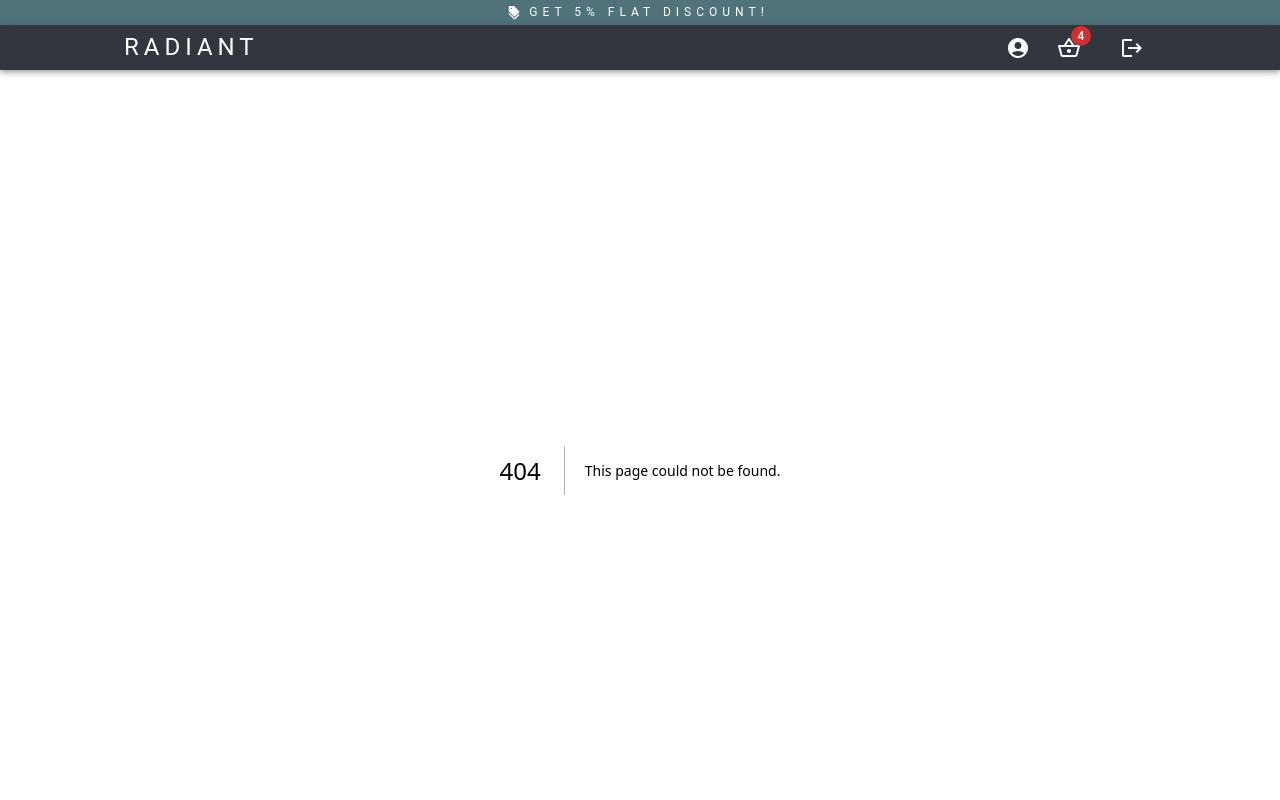
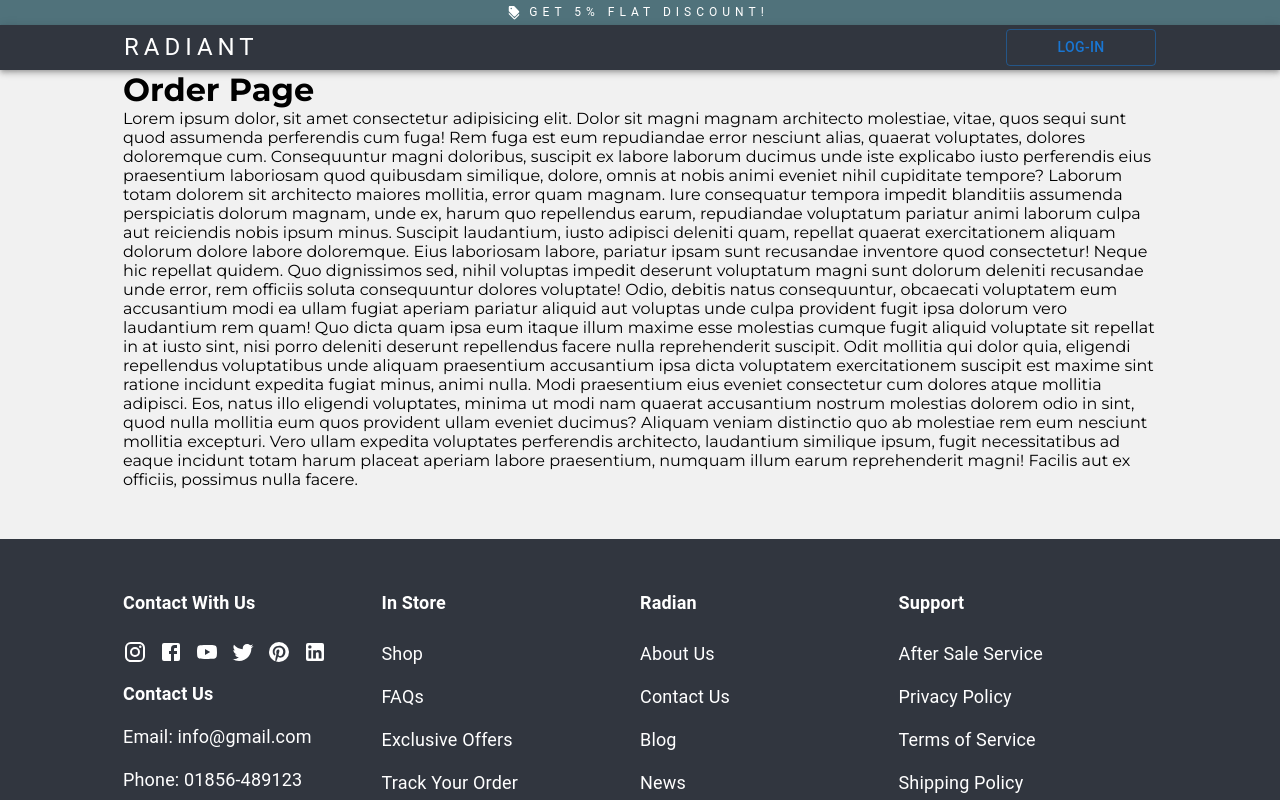
Before and after one commit to Imtiaz4530/Radiant, a Next.js app in the folder client/: page /order in a window 1280 px wide. Before the commit this address had no page. Shown: the top 800 px of the page. Built offline with nearby package versions, Linux system fonts and the light colour scheme; sample sign-in values are in the browser's storage.

Commit message:
all authentication done

```diff
--- a/client/app/globals.css
+++ b/client/app/globals.css
@@ -37,3 +37,17 @@ body {
   align-items: center;
   gap: 10px;
 }
+
+/* ---- NAVBAR LOGIN BUTTON ---- */
+.navLoginButton {
+  font-size: 14px;
+  font-weight: bold;
+  width: 150px;
+  padding: 2px;
+  color: white;
+  border: 1px solid white;
+}
+
+.navLoginButton:hover {
+  border: 1px solid white;
+}
--- /dev/null
+++ b/client/app/order/page.jsx
@@ -0,0 +1,51 @@
+import ProtectedRoute from "@/component/protectRoute/ProtectedRoute";
+
+const Order = () => {
+  return (
+    <ProtectedRoute>
+      <div>
+        <h1>Order Page</h1>
+        <p>
+          Lorem ipsum dolor, sit amet consectetur adipisicing elit. Dolor sit
+          magni magnam architecto molestiae, vitae, quos sequi sunt quod
+          assumenda perferendis cum fuga! Rem fuga est eum repudiandae error
+          nesciunt alias, quaerat voluptates, dolores doloremque cum.
+          Consequuntur magni doloribus, suscipit ex labore laborum ducimus unde
+          iste explicabo iusto perferendis eius praesentium laboriosam quod
+          quibusdam similique, dolore, omnis at nobis animi eveniet nihil
+          cupiditate tempore? Laborum totam dolorem sit architecto maiores
+          mollitia, error quam magnam. Iure consequatur tempora impedit
+          blanditiis assumenda perspiciatis dolorum magnam, unde ex, harum quo
+          repellendus earum, repudiandae voluptatum pariatur animi laborum culpa
+          aut reiciendis nobis ipsum minus. Suscipit laudantium, iusto adipisci
+          deleniti quam, repellat quaerat exercitationem aliquam dolorum dolore
+          labore doloremque. Eius laboriosam labore, pariatur ipsam sunt
+          recusandae inventore quod consectetur! Neque hic repellat quidem. Quo
+          dignissimos sed, nihil voluptas impedit deserunt voluptatum magni sunt
+          dolorum deleniti recusandae unde error, rem officiis soluta
+          consequuntur dolores voluptate! Odio, debitis natus consequuntur,
+          obcaecati voluptatem eum accusantium modi ea ullam fugiat aperiam
+          pariatur aliquid aut voluptas unde culpa provident fugit ipsa dolorum
+          vero laudantium rem quam! Quo dicta quam ipsa eum itaque illum maxime
+          esse molestias cumque fugit aliquid voluptate sit repellat in at iusto
+          sint, nisi porro deleniti deserunt repellendus facere nulla
+          reprehenderit suscipit. Odit mollitia qui dolor quia, eligendi
+          repellendus voluptatibus unde aliquam praesentium accusantium ipsa
+          dicta voluptatem exercitationem suscipit est maxime sint ratione
+          incidunt expedita fugiat minus, animi nulla. Modi praesentium eius
+          eveniet consectetur cum dolores atque mollitia adipisci. Eos, natus
+          illo eligendi voluptates, minima ut modi nam quaerat accusantium
+          nostrum molestias dolorem odio in sint, quod nulla mollitia eum quos
+          provident ullam eveniet ducimus? Aliquam veniam distinctio quo ab
+          molestiae rem eum nesciunt mollitia excepturi. Vero ullam expedita
+          voluptates perferendis architecto, laudantium similique ipsum, fugit
+          necessitatibus ad eaque incidunt totam harum placeat aperiam labore
+          praesentium, numquam illum earum reprehenderit magni! Facilis aut ex
+          officiis, possimus nulla facere.
+        </p>
+      </div>
+    </ProtectedRoute>
+  );
+};
+
+export default Order;
--- a/client/component/Navbar.jsx
+++ b/client/component/Navbar.jsx
@@ -14,10 +14,12 @@ import AccountCircle from "@mui/icons-material/AccountCircle";
 import MoreIcon from "@mui/icons-material/MoreVert";
 import { Logout, ShoppingBasketOutlined } from "@mui/icons-material";
 import Link from "next/link";
+import SimpleButton from "./reusable/Button";
 
 const Navbar = () => {
   const [anchorEl, setAnchorEl] = useState(null);
   const [mobileMoreAnchorEl, setMobileMoreAnchorEl] = useState(null);
+  const [isLoggedin, setIsLoggedin] = useState(false);
 
   const isMenuOpen = Boolean(anchorEl);
   const isMobileMenuOpen = Boolean(mobileMoreAnchorEl);
@@ -139,6 +141,8 @@ const Navbar = () => {
             </Typography>
           </Link>
           <Box sx={{ flexGrow: 1 }} />
+          {isLoggedin ? (
+            <>
               <Box
                 sx={{
                   display: { xs: "none", md: "flex", lg: "flex" },
@@ -180,6 +184,16 @@ const Navbar = () => {
                   <MoreIcon />
                 </IconButton>
               </Box>
+            </>
+          ) : (
+            <Link href={"/auth/login"} className="link">
+              <SimpleButton
+                value={"LOG-IN"}
+                variant={"outlined"}
+                className={"navLoginButton"}
+              />
+            </Link>
+          )}
         </Toolbar>
       </AppBar>
       {renderMobileMenu}
--- a/client/component/categories/CategoryGrid.jsx
+++ b/client/component/categories/CategoryGrid.jsx
@@ -5,7 +5,7 @@ import Image from "next/image";
 import styles from "@/styles/categories.module.css";
 import useCategories from "@/hooks/useCategories";
 import { imageLoader } from "@/utils/imageLoader";
-import Loading from "@/component/reusable/Loading";
+import Loading from "@/component/reusable/loading/GlobalLoading";
 
 const BasicCard = ({ url, name }) => {
   return (
--- /dev/null
+++ b/client/component/protectRoute/ProtectedRoute.jsx
@@ -0,0 +1,18 @@
+"use client";
+import { useCheckAuthToken } from "@/hooks/useAuth";
+import GlobalLoading from "../reusable/loading/GlobalLoading";
+
+const ProtectedRoute = ({ children }) => {
+  const { loading } = useCheckAuthToken();
+
+  if (loading) {
+    return (
+      <div>
+        <GlobalLoading isLoading={loading} />
+      </div>
+    );
+  }
+  return children;
+};
+
+export default ProtectedRoute;
--- a/client/component/reusable/ProductCard.jsx
+++ b/client/component/reusable/ProductCard.jsx
@@ -12,7 +12,7 @@ import { imageLoader } from "@/utils/imageLoader";
 import InfoIcon from "@mui/icons-material/Info";
 
 import styles from "../../styles/discountCard.module.css";
-import Loading from "./Loading";
+import Loading from "./loading/GlobalLoading";
 
 const Cards = ({ url, name, price, discount }) => {
   return (
--- a/client/component/reusable/Loading.jsx
+++ b/client/component/reusable/loading/GlobalLoading.jsx
@@ -1,7 +1,7 @@
 import React from "react";
 import { FallingLines } from "react-loader-spinner";
 
-const Loading = ({ isLoading }) => {
+const GlobalLoading = ({ isLoading }) => {
   return (
     <FallingLines
       color="#4fa94d"
@@ -12,4 +12,4 @@ const Loading = ({ isLoading }) => {
   );
 };
 
-export default Loading;
+export default GlobalLoading;
--- /dev/null
+++ b/client/hooks/useAuth.jsx
@@ -0,0 +1,35 @@
+"use client";
+import { useRouter } from "next/navigation";
+import { useEffect, useState } from "react";
+
+export const useCheckAuthToken = () => {
+  const router = useRouter();
+  const [loading, setLoading] = useState(true);
+
+  useEffect(() => {
+    const token = localStorage.getItem("token");
+    if (token) {
+      setLoading(false);
+    } else {
+      router.push("/auth/login");
+    }
+  }, [router]);
+
+  return { loading };
+};
+
+export const useHandleLogin = () => {
+  const router = useRouter();
+  const [loading, setLoading] = useState(true);
+
+  useEffect(() => {
+    const token = localStorage.getItem("token");
+    if (token) {
+      router.push("/");
+    } else {
+      setLoading(false);
+    }
+  }, [router]);
+
+  return { loading };
+};
```
Also changed, not shown: client/app/auth/login/page.js (+7 -1 lines), client/component/protectRoute/ProtectedAuth.jsx (added, +17 -0 lines), client/component/reusable/Form/Form.jsx (+45 -5 lines), client/utils/axios.js (+13 -0 lines). Lines whose indentation alone changed are shown as unchanged.
